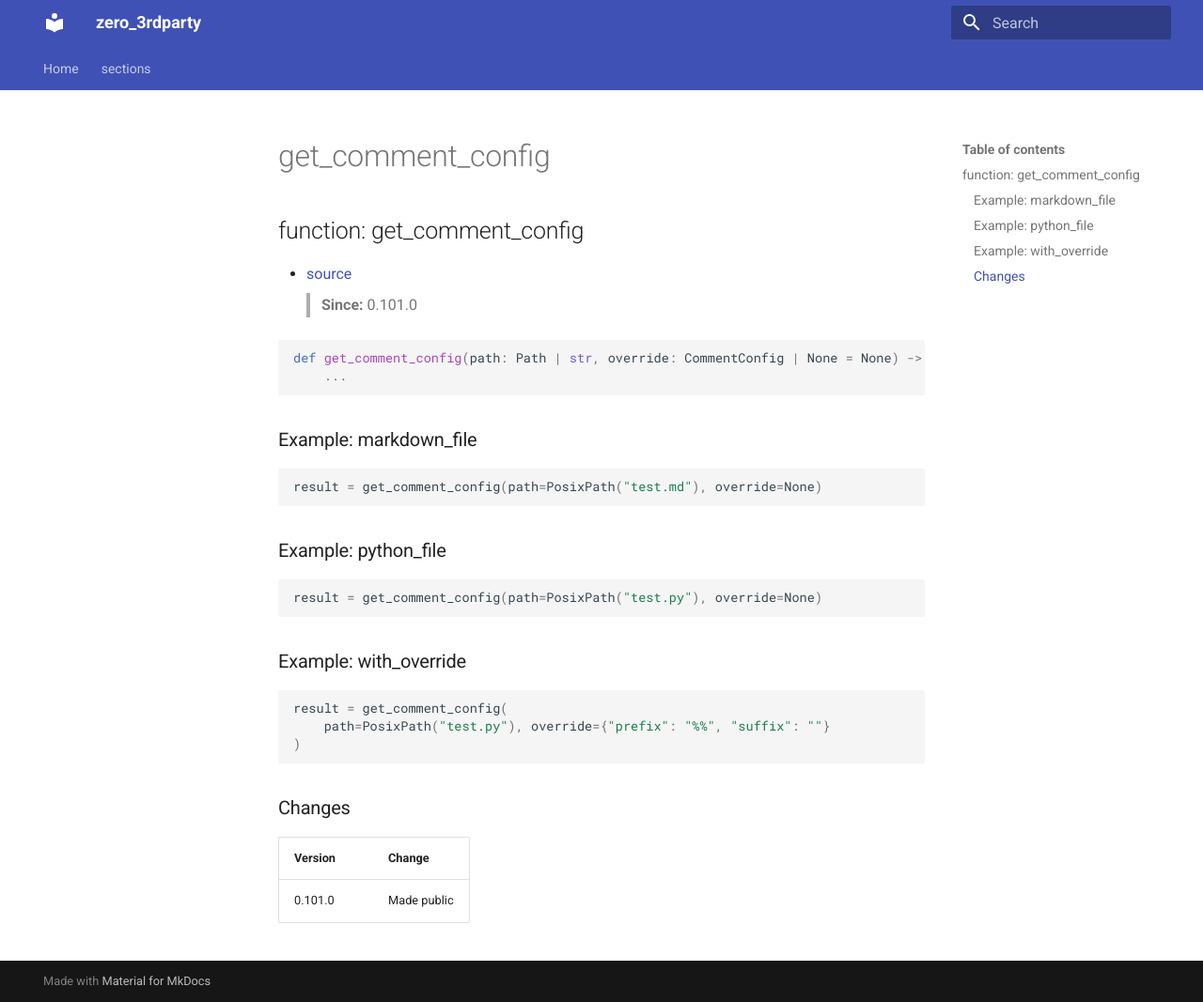
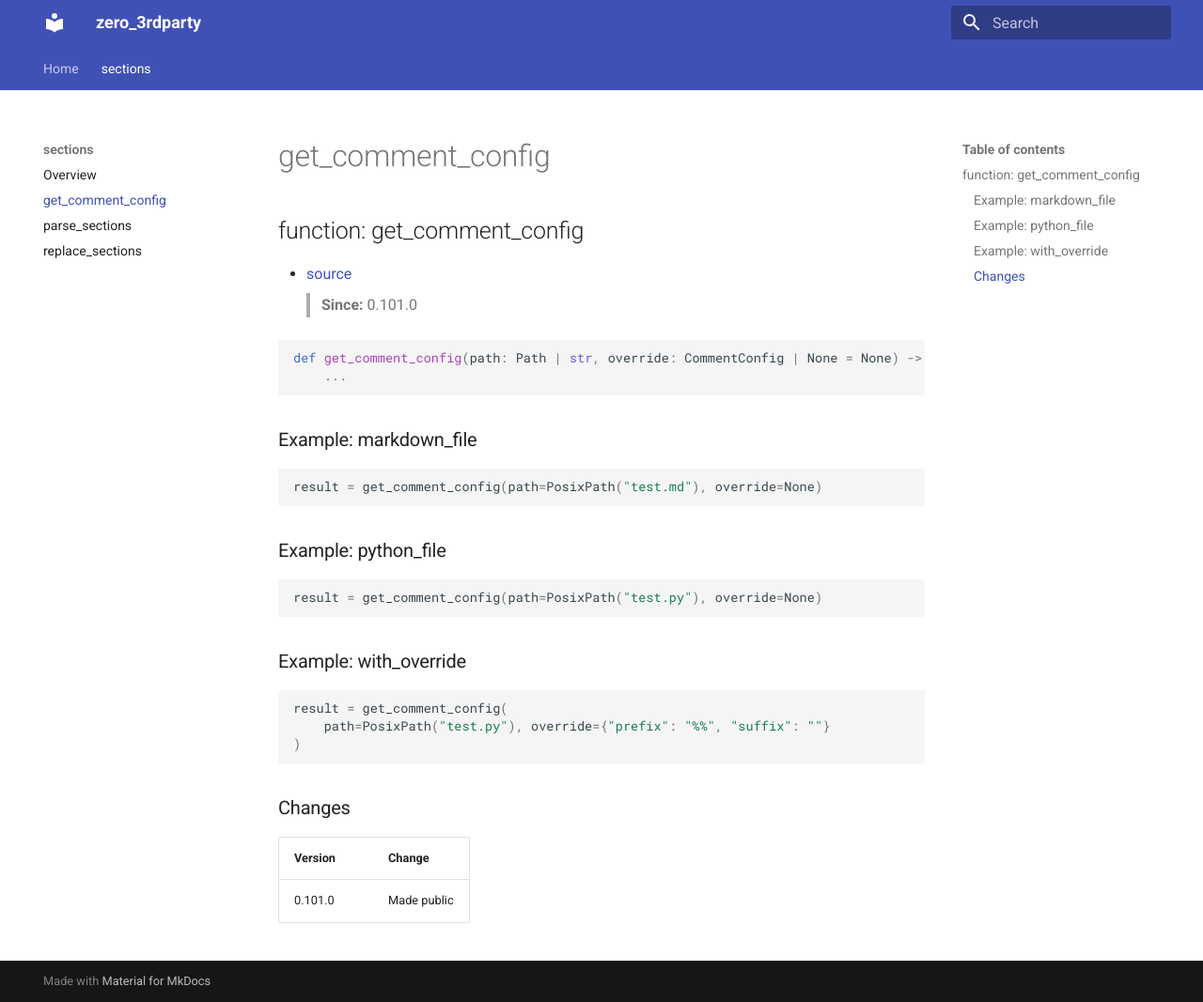
Before and after one commit to EspenAlbert/zero-3rdparty, an MkDocs documentation site: the page built from docs/sections/get_comment_config.md, in a window 1280 px wide and 1067 px high. Shown: the whole window at 94% size. Built offline with MkDocs 1.6.1 and Material for MkDocs 9.7.7, drawn with Linux system fonts in a browser that asks for light colours.

Commit message:
chore: regen files

```diff
--- a/mkdocs.yml
+++ b/mkdocs.yml
@@ -13,7 +13,11 @@ theme:
 # === DO_NOT_EDIT: pkg-ext nav ===
 nav:
   - Home: index.md
-  - sections: sections/index.md
+  - sections:
+    - Overview: sections/index.md
+    - get_comment_config: sections/get_comment_config.md
+    - parse_sections: sections/parse_sections.md
+    - replace_sections: sections/replace_sections.md
 # === OK_EDIT: pkg-ext nav ===
 
 # === DO_NOT_EDIT: pkg-ext extensions ===
```
Also changed, not shown: 1 other file.
